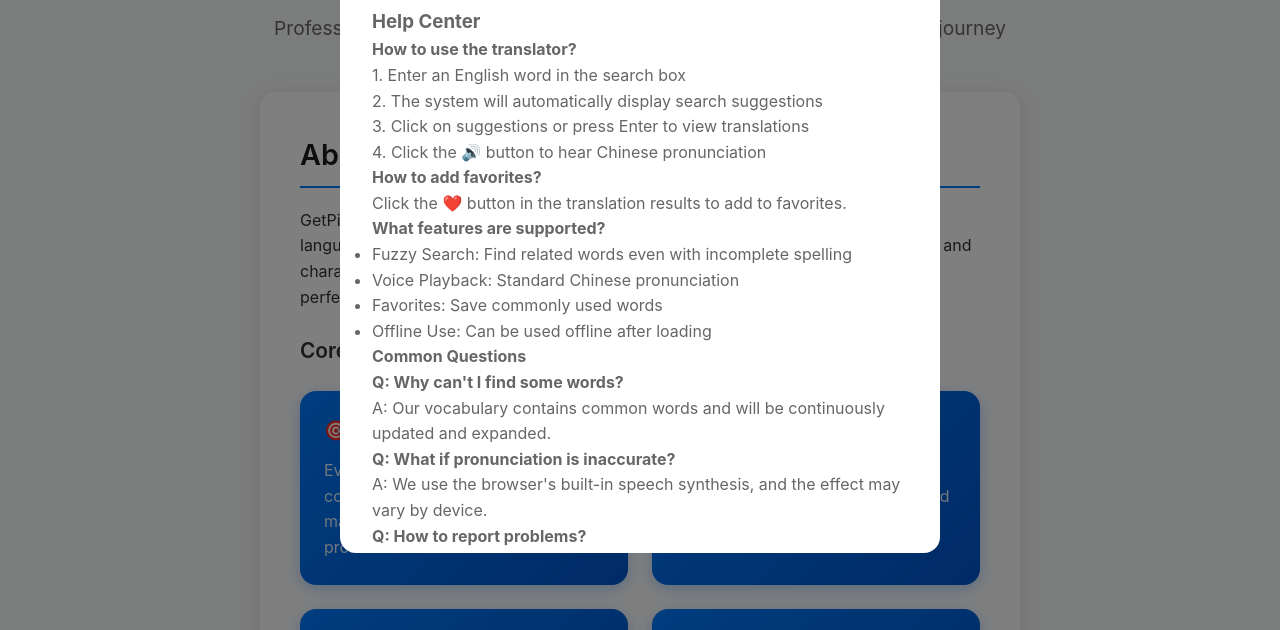
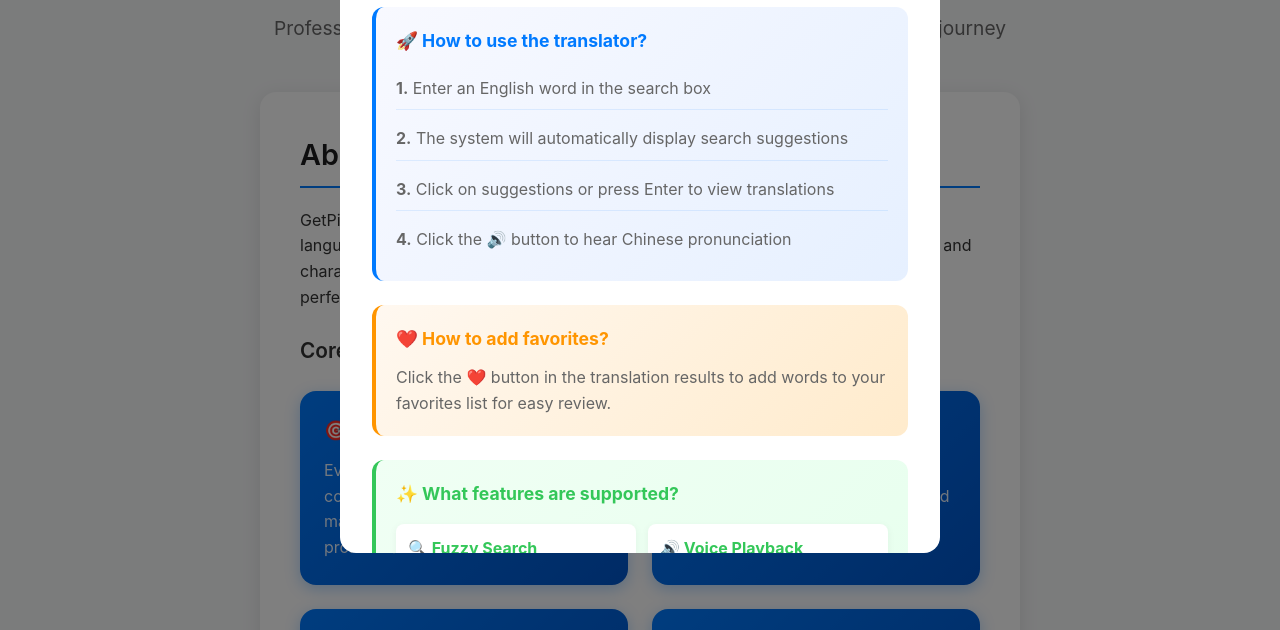
Before and after one commit to smilezjjzjj/getpinyin.online, a plain HTML site: page about.html in a window 1280 px wide. Both pictures are taken after a click on the link "Help". Shown: the part 167-797 px from the top of the page. Drawn offline with Linux system fonts and the light colour scheme.

Commit message:
Update about.html

```diff
--- a/about.html
+++ b/about.html
@@ -395,34 +395,65 @@
 
     function showHelp() {
       const content = `
-        <h3>Help Center</h3>
+        <div style="max-width: 100%; overflow-x: hidden;">
 
-        <h4>How to use the translator?</h4>
-        <p>1. Enter an English word in the search box<br>
-        2. The system will automatically display search suggestions<br>
-        3. Click on suggestions or press Enter to view translations<br>
-        4. Click the 🔊 button to hear Chinese pronunciation</p>
+          <div style="background: linear-gradient(135deg, #f8f9ff, #e6f0ff); padding: 20px; border-radius: 12px; margin-bottom: 24px; border-left: 4px solid #007aff;">
+            <h4 style="color: #007aff; margin: 0 0 12px 0; font-size: 1.1rem;">🚀 How to use the translator?</h4>
+            <div style="display: grid; gap: 8px;">
+              <p style="margin: 0; padding: 8px 0; border-bottom: 1px solid rgba(0,122,255,0.1);"><strong>1.</strong> Enter an English word in the search box</p>
+              <p style="margin: 0; padding: 8px 0; border-bottom: 1px solid rgba(0,122,255,0.1);"><strong>2.</strong> The system will automatically display search suggestions</p>
+              <p style="margin: 0; padding: 8px 0; border-bottom: 1px solid rgba(0,122,255,0.1);"><strong>3.</strong> Click on suggestions or press Enter to view translations</p>
+              <p style="margin: 0; padding: 8px 0;"><strong>4.</strong> Click the 🔊 button to hear Chinese pronunciation</p>
+            </div>
+          </div>
 
-        <h4>How to add favorites?</h4>
-        <p>Click the ❤️ button in the translation results to add to favorites.</p>
+          <div style="background: linear-gradient(135deg, #fff8f0, #ffebcc); padding: 20px; border-radius: 12px; margin-bottom: 24px; border-left: 4px solid #ff9500;">
+            <h4 style="color: #ff9500; margin: 0 0 12px 0; font-size: 1.1rem;">❤️ How to add favorites?</h4>
+            <p style="margin: 0;">Click the ❤️ button in the translation results to add words to your favorites list for easy review.</p>
+          </div>
 
-        <h4>What features are supported?</h4>
-        <ul>
-          <li>Fuzzy Search: Find related words even with incomplete spelling</li>
-          <li>Voice Playback: Standard Chinese pronunciation</li>
-          <li>Favorites: Save commonly used words</li>
-          <li>Offline Use: Can be used offline after loading</li>
-        </ul>
+          <div style="background: linear-gradient(135deg, #f0fff4, #e6ffed); padding: 20px; border-radius: 12px; margin-bottom: 24px; border-left: 4px solid #34c759;">
+            <h4 style="color: #34c759; margin: 0 0 16px 0; font-size: 1.1rem;">✨ What features are supported?</h4>
+            <div style="display: grid; grid-template-columns: 1fr 1fr; gap: 12px;">
+              <div style="background: white; padding: 12px; border-radius: 8px; box-shadow: 0 2px 8px rgba(0,0,0,0.05);">
+                <strong style="color: #34c759;">🔍 Fuzzy Search</strong><br>
+                <small style="color: #666;">Find words with incomplete spelling</small>
+              </div>
+              <div style="background: white; padding: 12px; border-radius: 8px; box-shadow: 0 2px 8px rgba(0,0,0,0.05);">
+                <strong style="color: #34c759;">🔊 Voice Playback</strong><br>
+                <small style="color: #666;">Standard Chinese pronunciation</small>
+              </div>
+              <div style="background: white; padding: 12px; border-radius: 8px; box-shadow: 0 2px 8px rgba(0,0,0,0.05);">
+                <strong style="color: #34c759;">💾 Favorites</strong><br>
+                <small style="color: #666;">Save commonly used words</small>
+              </div>
+              <div style="background: white; padding: 12px; border-radius: 8px; box-shadow: 0 2px 8px rgba(0,0,0,0.05);">
+                <strong style="color: #34c759;">📱 Offline Use</strong><br>
+                <small style="color: #666;">Works without internet</small>
+              </div>
+            </div>
+          </div>
 
-        <h4>Common Questions</h4>
-        <p><strong>Q: Why can't I find some words?</strong><br>
-        A: Our vocabulary contains common words and will be continuously updated and expanded.</p>
+          <div style="background: linear-gradient(135deg, #fff0f5, #ffe4e1); padding: 20px; border-radius: 12px; border-left: 4px solid #ff3b30;">
+            <h4 style="color: #ff3b30; margin: 0 0 16px 0; font-size: 1.1rem;">❓ Common Questions</h4>
 
-        <p><strong>Q: What if pronunciation is inaccurate?</strong><br>
-        A: We use the browser's built-in speech synthesis, and the effect may vary by device.</p>
+            <div style="background: white; padding: 16px; border-radius: 8px; margin-bottom: 12px; box-shadow: 0 2px 8px rgba(0,0,0,0.05);">
+              <p style="margin: 0 0 8px 0;"><strong style="color: #ff3b30;">Q: Why can't I find some words?</strong></p>
+              <p style="margin: 0; color: #666;">A: Our vocabulary contains common words and will be continuously updated and expanded.</p>
+            </div>
 
-        <p><strong>Q: How to report problems?</strong><br>
-        A: Please contact us at: <a href="mailto:smilezjjzjj@126.com" style="color: #007aff;">smilezjjzjj@126.com</a></p>
+            <div style="background: white; padding: 16px; border-radius: 8px; margin-bottom: 12px; box-shadow: 0 2px 8px rgba(0,0,0,0.05);">
+              <p style="margin: 0 0 8px 0;"><strong style="color: #ff3b30;">Q: What if pronunciation is inaccurate?</strong></p>
+              <p style="margin: 0; color: #666;">A: We use the browser's built-in speech synthesis, and the effect may vary by device.</p>
+            </div>
+
+            <div style="background: white; padding: 16px; border-radius: 8px; box-shadow: 0 2px 8px rgba(0,0,0,0.05);">
+              <p style="margin: 0 0 8px 0;"><strong style="color: #ff3b30;">Q: How to report problems?</strong></p>
+              <p style="margin: 0; color: #666;">A: Please contact us at: <a href="mailto:smilezjjzjj@126.com" style="color: #007aff; text-decoration: none; font-weight: 600;">smilezjjzjj@126.com</a></p>
+            </div>
+          </div>
+
+        </div>
       `;
       showModal('Help Center', content);
     }
```
